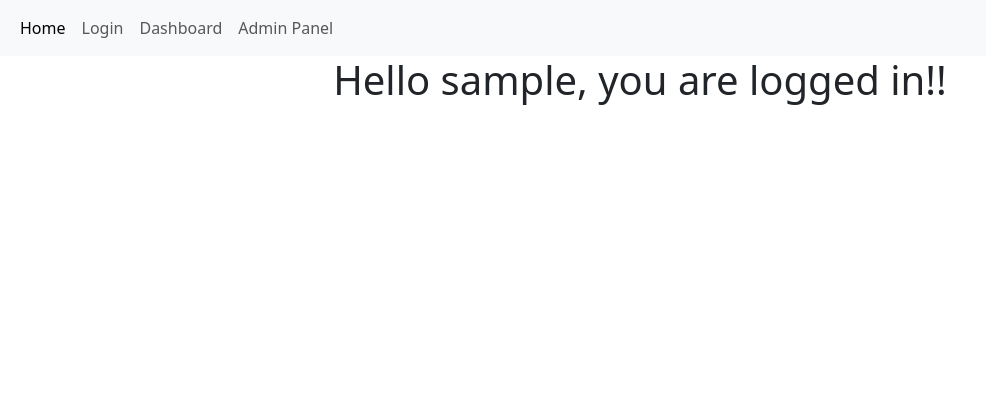
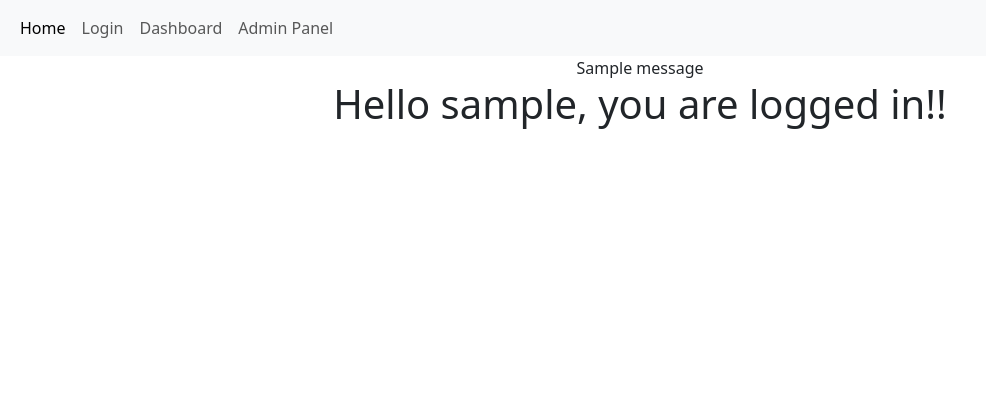
Before and after one commit to kittu1349/secure_chat_server, a Flask app: page /dashboard in a window 1280 px wide. Shown: the top 420 px of the page, without its empty margins (0-986 px from the left). Run offline with Flask 3, Linux system fonts and the light colour scheme; the visitor is signed in with stand-in values (Sample User, id 1); tables that the repository leaves empty hold one stand-in row (values such as "Sample post"); one stand-in notice (Sample message) is shown.

Commit message:
Update dashboard.html

```diff
--- a/templates/dashboard.html
+++ b/templates/dashboard.html
@@ -1,6 +1,23 @@
 {% extends "base.html" %}
 {% block title %}Dashboard{%endblock%}
 {%block content%}
+    {% with messages = get_flashed_messages() %}
+        {% if messages %}
+            {% for msg in messages %}
+            <div class="flash-message">{{msg}}</div>
+            {% endfor %}
+            <script>
+                document.addEventListener('DOMContentLoaded', function() {
+                    const flashMessages = document.querySelectorAll('.flash-message');
+                    flashMessages.forEach(function(message) {
+                        setTimeout(function() {
+                            message.classList.add('fade-out');
+                        }, 2000); // 2000 milliseconds = 2 seconds
+                    });
+                });
+            </script>
+        {% endif %}
+    {% endwith %}
 <div class="content">
     <h1>Hello {{user}}, you are logged in!!</h1>
 </div>
```
